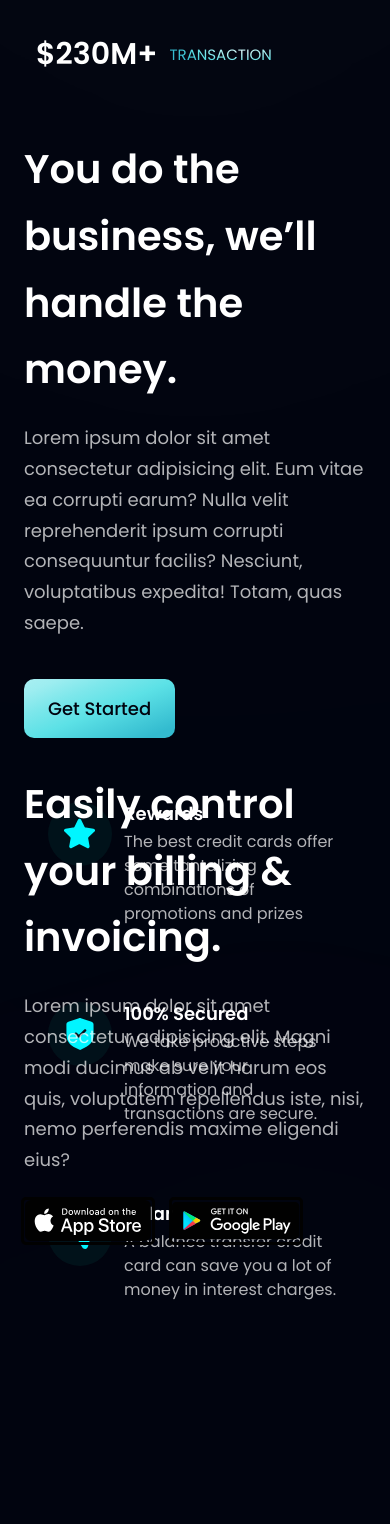
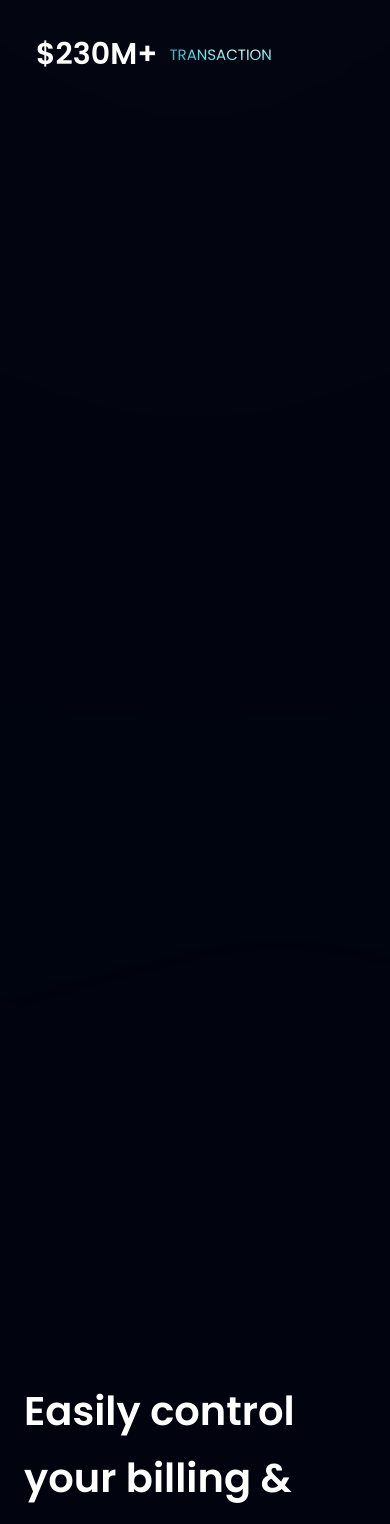
Before and after one commit to Paulmuze17/modern-ui-ux-business-app-layout-react, a React (Vite) app: page / in a window 390 px wide. Shown: the part 1471-2995 px from the top of the page. Built offline with nearby package versions, Linux system fonts and the light colour scheme.

Commit message:
animation updated

```diff
--- a/package.json
+++ b/package.json
@@ -11,6 +11,7 @@
   },
   "dependencies": {
     "animate.css": "^4.1.1",
+    "aos": "^3.0.0-beta.6",
     "react": "^18.2.0",
     "react-dom": "^18.2.0",
     "rellax": "^1.12.1"
--- a/src/App.tsx
+++ b/src/App.tsx
@@ -1,8 +1,15 @@
 import styles from "./style";
 import Components from "./components";
 import 'animate.css';
+import AOS from 'aos';
+import 'aos/dist/aos.css';
+import { useEffect } from "react";
 
 function App() {
+	useEffect(() => {
+		AOS.init();
+	}, []);
+
 	return (
 		<div>
 			<div className="bg-primary w-full overflow-hidden">
--- a/src/components/Billing.tsx
+++ b/src/components/Billing.tsx
@@ -7,26 +7,25 @@ function Billing() {
 	const rellaxRef = useRef(null);
 
 	useEffect(() => {
-		new Parallax(rellaxRef.current, { // <---- Via useRef element
-			// speed: -10,
-			// center: false,
-			// wrapper: null,
-			// round: true,
-			// vertical: true,
-			// horizontal: false,
-			center: true
-		});
+		// new Parallax(rellaxRef.current, { // <---- Via useRef element
+		// 	// speed: -10,
+		// 	wrapper: ".parallax-wrapper",
+		// 	// round: true,
+		// 	// vertical: true,
+		// 	// horizontal: false,
+		// 	center: true
+		// });
 	},[]);
 
 	return (
 		<section id="product" className={layout.sectionReverse}>
-			<div ref={rellaxRef}  className={layout.sectionImgReverse}>
+			<div className={layout.sectionImgReverse}>
 				<img className="w-full h-full relative z-[5]" src={bill} alt="billing" />
 
 				<div className="absolute z-[3] -left-1/2 top-0 w-1/2 h-1/2 rounded-full white__gradient"></div>
 				<div className="absolute z-0 left-1/2 bottom-0 w-1/2 h-1/2 rounded-full pink__gradient"></div>
 			</div>
-			<div ref={rellaxRef} className={layout.sectionInfo}>
+			<div className={`${layout.sectionInfo}`}>
 				<h2 className={`${styles.heading2} mb-5`}>Easily control your <br className="sm:block hidden" />billing & invoicing.</h2>
 				<p className={`${styles.paragraph} max-w-[470px]`}>Lorem ipsum dolor sit amet consectetur adipisicing elit. Magni modi ducimus ab velit harum eos quis, voluptatem repellendus iste, nisi, nemo perferendis maxime eligendi eius?</p>
 				<div className="flex flex-row flex-wrap sm:st-10 gap-5 pt-6">
--- a/src/components/Business.tsx
+++ b/src/components/Business.tsx
@@ -5,14 +5,14 @@ import Button from './Button'
 
 function Business() {
 	return (
-		<section id="features" className={layout.section}>
-			<div className={layout.sectionInfo}>
+		<section id="features" className={layout.section} >
+			<div className={layout.sectionInfo} data-aos="fade-right" data-aos-duration="1500">
 				<h2 className={`${styles.heading2} mb-5`}>You do the business, <br className="sm:block hidden" />we’ll handle the money.</h2>
 				<p className={`${styles.paragraph} max-w-[470px] mb-10`}>Lorem ipsum dolor sit amet consectetur adipisicing elit. Eum vitae ea corrupti earum? Nulla velit reprehenderit ipsum corrupti consequuntur facilis? Nesciunt, voluptatibus expedita! Totam, quas saepe.</p>
 
 				<Button text={"Get started"} styles={""} />
 			</div>
-			<div className={`${layout.sectionImg} flex-col`}>
+			<div className={`${layout.sectionImg} flex-col`} data-aos="fade-left" data-aos-duration="1500">
 				{ features.map((feature, index) => (
 					<FeatureCard key={feature.id} itemIndex={index} featureData={feature} />
 				)) }
--- a/src/components/CallToAction.tsx
+++ b/src/components/CallToAction.tsx
@@ -3,7 +3,7 @@ import Button from "./Button"
 
 function CallToAction() {
 	return (
-		<section className={`${styles.flexCenter} ${styles.marginY} ${styles.padding} sm:flex-row flex-col bg-black-gradient-2 rounded-[20px] box-shadow gap-10`}>
+		<section className={`${styles.flexCenter} ${styles.marginY} ${styles.padding} sm:flex-row flex-col bg-black-gradient-2 rounded-[20px] box-shadow gap-10`} data-aos="fade-left" data-aos-duration="1500">
 			<div className="flex-1 flex flex-col gap-5">
 				<h2 className={`${styles.heading2}`}>Let’s try our service now!</h2>
 				<p className={`${styles.paragraph} max-w-[470px]`}>Lorem ipsum, dolor sit amet consectetur adipisicing elit. Ut commodi ex iusto eligendi, eos sapiente.</p>
--- a/src/components/CardDeal.tsx
+++ b/src/components/CardDeal.tsx
@@ -5,28 +5,28 @@ import Button from './Button';
 import Parallax from 'rellax';
 
 function CardDeal() {
-	const rellaxRef = useRef(null);
+	// const rellaxRef = useRef(null);
 
 	useEffect(() => {
-		new Parallax(rellaxRef.current, { // <---- Via useRef element
-			// speed: -10,
-			// center: false,
-			// wrapper: null,
-			// round: true,
-			// vertical: true,
-			// horizontal: false,
-			center: true
-		});
+		// new Parallax(rellaxRef.current, { // <---- Via useRef element
+		// 	// speed: -10,
+		// 	// center: false,
+		// 	wrapper: ".parallax-wrapper-2",
+		// 	// round: true,
+		// 	// vertical: true,
+		// 	// horizontal: false,
+		// 	center: true
+		// });
 	},[]);
 
 	return (
 		<section className={layout.section}>
-			<div ref={rellaxRef} className={`${layout.sectionInfo}`}>
+			<div className={`${layout.sectionInfo}`}>
 				<h2 className={`${styles.heading2} mb-5`}>Find a better card deal <br className="sm:block hidden" />in few easy steps.</h2>
 				<p className={`${styles.paragraph} max-w-[470px] mb-10`}>Lorem ipsum dolor sit amet consectetur adipisicing elit. Voluptatibus ad quos nemo accusamus? Cum exercitationem laudantium dolores, excepturi blanditiis sapiente.</p>
 				<Button text={"Get Started"} />
 			</div>
-			<div ref={rellaxRef} className={layout.sectionImg}>
+			<div className={layout.sectionImg}>
 				<img className="w-full h-full" src={card} alt="card" />
 			</div>
 
```
Also changed, not shown: 1 other file (tests, documents, lock files or other folders).
